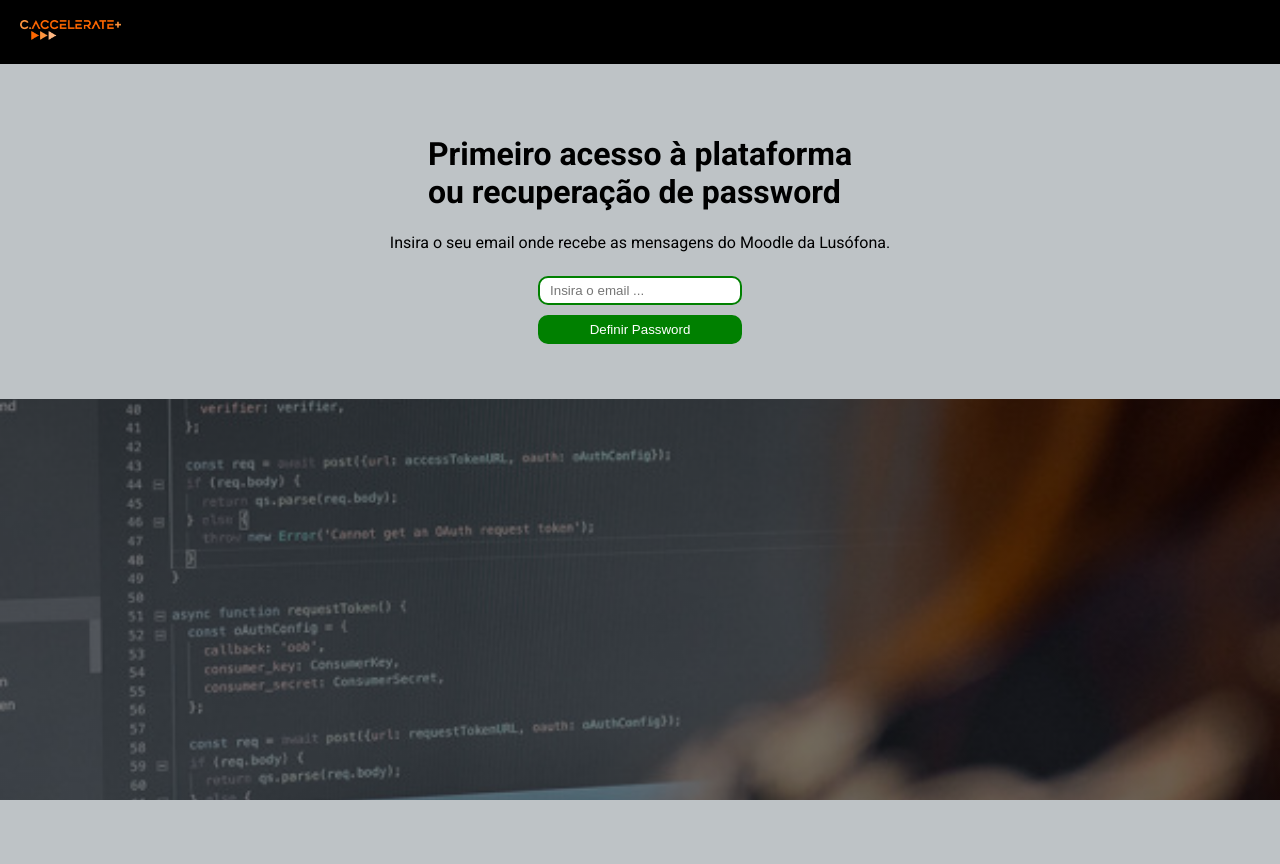
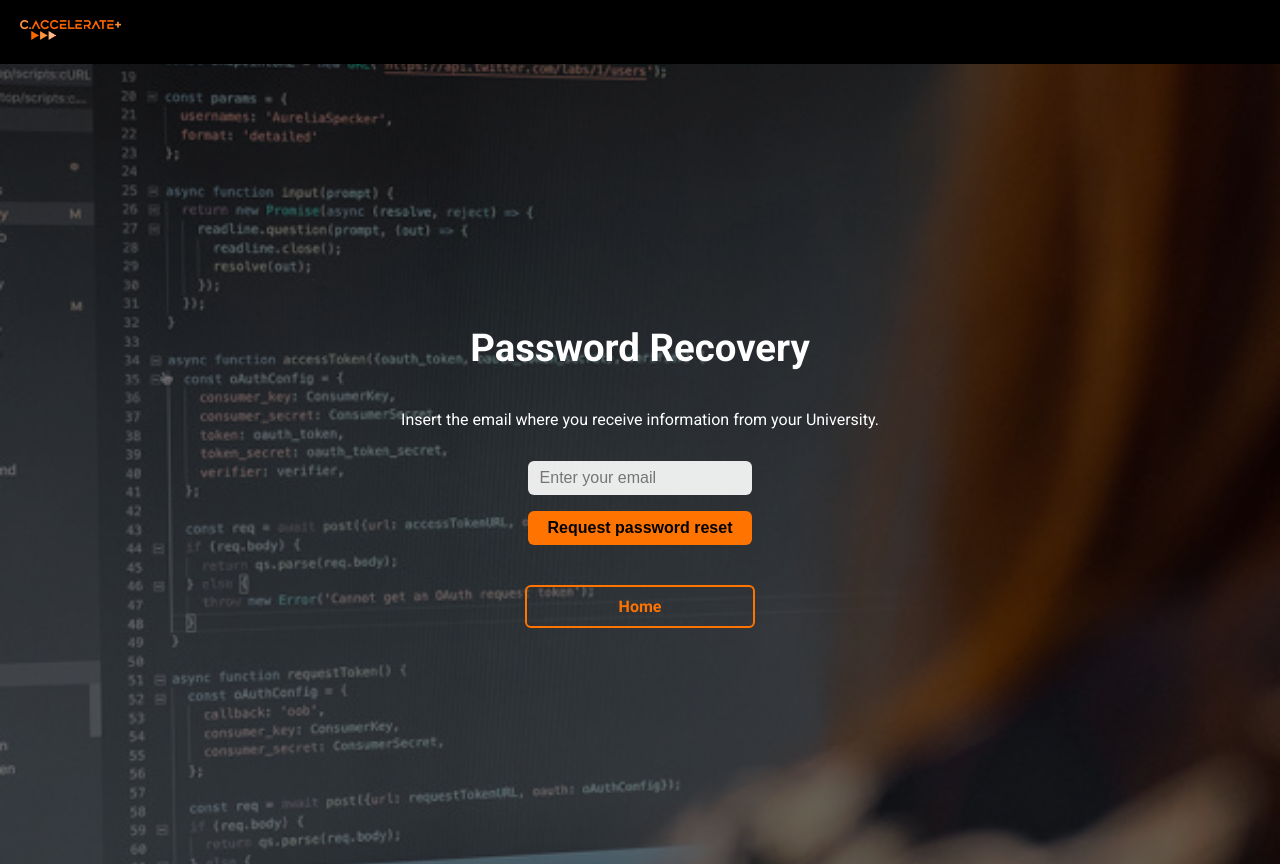
Before and after one commit to pw-2425-alunos/c-mentor, a Django app: page /geral/forgot_password/ in a window 1280 px wide. Before the commit the page ends 800 px from the top, so only its background shows below. Run offline with Django 4.2, Linux system fonts and the light colour scheme; some libraries are stand-ins or nearby versions.

Commit message:
finalizacoes

```diff
--- a/app/templates/app/base.html
+++ b/app/templates/app/base.html
@@ -28,10 +28,11 @@
         }
         nav {
 
-            font-size: 1.5em;
+            font-size: 1.1em;
             display: flex;
             align-items: center;
-            gap: 20px;
+			justify-content: center;
+            gap: 10px;
         }
 		body {
 			min-height: 100vh;
@@ -51,7 +52,6 @@
 		}
 
 		.dropdown .dropbtn {
-			font-size: 25px;
 			border: none;
 			outline: none;
 			color: white;
@@ -85,7 +85,6 @@
 
 		.dropdown-content a {
 			color: #222;
-			font-size: 0.7em;
 			padding: 10px 18px;
 			text-decoration: none;
 			display: block;
@@ -122,11 +121,9 @@
 				top: 60px;
 			}
 			.dropdown-content a {
-				font-size: 1.2em;
 				padding: 18px 24px;
 			}
 			.dropdown .dropbtn {
-				font-size: 20px;
 				padding: 12px 16px;
 				width: 100%;
 				border-radius: 0;
@@ -198,10 +195,9 @@
     display: block;
 }
 
-/* Mobile responsive */
-@media (max-width: 600px) {
+/* Always */
+@media (min-width: 100px) {
     .dropdown .dropbtn {
-        font-size: 18px;
         width: 100%;
         border-radius: 0;
         padding: 12px 16px;
@@ -218,7 +214,6 @@
         background-color: #111;
     }
     .dropdown-content a {
-        font-size: 1em;
         padding: 14px 24px;
     }
 }
@@ -230,9 +225,7 @@
 <body>
     <header  style="padding:10px;">
         <div>
-            <a href="{% url 'info' %}">
-				<img src="{% static 'app/caccelerate.png' %}" alt="C-Accelerate" height="20px" style="margin:10px;">
-            </a>
+            <a href="{% url 'info' %}"><img src="{% static 'app/caccelerate.png' %}" alt="C-Accelerate" height="20px" style="margin:10px;"></a>
         </div>
         {% if request.user.is_authenticated %}
 		<h3 class="titulo">
--- a/app/templates/app/forgot.html
+++ b/app/templates/app/forgot.html
@@ -1,67 +1,152 @@
 {% extends 'app/base.html' %}
-
-
 
 {% block style %}
 
+/* Reset */
+* { box-sizing: border-box; }
+
 main {
     display: flex;
-    flex-direction:column;
+    flex-direction: column;
     align-items: center;
-    justify-contents: center;
-    background: #BEC3C6;
+    justify-content: center;
+    min-height: 100vh;
+
+    background-image: linear-gradient(rgba(0,0,0,0.55), rgba(0,0,0,0.55)),
+                      url(/static/app/licenciatura-engenharia-informatica-lisboa_600.jpg);
+    background-size: cover;
+    background-position: center;
+    background-attachment: fixed;
+
+    color: white;
+    text-align: center;
+    padding: 40px 20px;
+    font-family: 'Roboto', sans-serif;
+    animation: fadeIn 1.5s ease forwards;
+}
+
+@keyframes fadeIn {
+    from { opacity: 0; }
+    to { opacity: 1; }
+}
+
+h1 {
+    font-size: 2.4em;
+    margin-bottom: 1.5rem;
+    animation: slideUp 1s ease forwards;
+}
+
+@keyframes slideUp {
+    from { transform: translateY(40px); opacity: 0; }
+    to { transform: translateY(0); opacity: 1; }
 }
 
 form {
     display: flex;
-    flex-direction:column;
+    flex-direction: column;
     align-items: center;
-    justify-contents: center;
-    max-width: 20ch;
+    justify-content: center;
+    width: 25ch;
+    margin-top: 1.5rem;
 }
 
 input {
     display: block;
-    padding:5px 10px;
-    margin: 5px;
-    border: 2px solid green;
+    padding: 8px 12px;
+    margin: 8px 0;
     width: 100%;
-    border-radius: 10px;
+    border-radius: 6px;
+    border: none;
+    font-size: 1rem;
 }
+
+input[type='email'] {
+    background-color: rgba(255,255,255,0.9);
+    color: #000;
+}
+
 input[type='submit'] {
-    color: white;
-    background: green;
-    width: 113%;
-    transition: background-color 0.3s, filter 0.3s; /* Smooth transition */
+    background-color: #ff7300;
+    color: black;
+    font-weight: bold;
+    cursor: pointer;
+    transition: all 0.3s ease;
 }
 
 input[type='submit']:hover {
-    filter: brightness(85%); /* Reduce brightness by 15% to make the color darker */
+    transform: translateY(-2px);
+    box-shadow: 0 6px 15px rgba(255,115,0,0.5);
+}
+
+.message {
+    margin-top: 1rem;
+    font-weight: 500;
+}
+
+
+
+a {
+    color: #ff7300;
+    text-decoration: none;
+    font-weight: bold;
+}
+
+p {
+    margin-top: 2rem;
+    font-style: italic;
+    font-size: 0.95rem;
+    color: #eee;
+}
+
+.secondary-btn {
+    display: block;
+    width: 100%;
+    max-width: 25ch;
+    margin: 2rem auto 0 auto;
+    padding: 10px 0;
+    background: transparent;
+    color: #ff7300;
+    border: 2px solid #ff7300;
+    border-radius: 6px;
+    font-weight: bold;
+    text-decoration: none;
+    font-size: 1rem;
+    transition: background 0.2s, color 0.2s;
+    box-sizing: border-box;
+}
+.secondary-btn:hover {
+    background: #ff7300;
+    color: #fff;
 }
 
 {% endblock %}
 
 
 {% block main %}
-<body style="background-color: #BEC3C6;">
 
- <h1>Primeiro acesso à plataforma <br>ou recuperação de password</h1>
+<h1>Password Recovery</h1>
 
 {% if success %}
+    <div class="message">
         {{ success }}
+    </div>
 {% else %}
+
     {% if error %}
+        <div class="message">
             {{ error }}
+        </div>
     {% endif %}
 
     <form action="" method="post">
         {% csrf_token %}
-        <br>
-        <input type="email" name="email" placeholder="Insira o email ..."/>
-        <input type="submit" value="Definir Password" />
+        <input type="email" name="email" placeholder="Enter your email">
+        <input type="submit" value="Request password reset">
     </form>
 
 {% endif %}
-</body>
+
+<a href="{% url 'info' %}" class="secondary-btn">Home</a>
+
 
 {% endblock %}
--- a/app/templates/app/password_reset_confirm.html
+++ b/app/templates/app/password_reset_confirm.html
@@ -50,12 +50,12 @@ input[type='submit'] {
         <p>{{val}}</p>
     {% endfor %}
 
-    <p>Tente novamente:</p>
+    <p>Try again:</p>
 
     <form action="{% url 'horarios:password_reset_confirm' uidb64 token %}" method="post">
         {% csrf_token %}
-        <input type="password" name="new_password1" placeholder="Nova senha" required>
-        <input type="password" name="new_password2" placeholder="Confirme a senha" required>
+        <input type="password" name="new_password1" placeholder="New password" required>
+        <input type="password" name="new_password2" placeholder="Confirm password" required>
         <input type="submit"value="Reset Password">
     </form>
 
--- a/app/views.py
+++ b/app/views.py
@@ -282,12 +282,12 @@ def forgot_password(request):
   email = request.POST.get('email')
 
   if not email:
-    return render(request, 'app/forgot.html', {'error': 'Insira o seu email onde recebe as mensagens do Moodle da Lusófona.'})
+    return render(request, 'app/forgot.html', {'error': 'Insert the email where you receive information from your University.'})
 
   user = User.objects.filter(email=email).first()
 
   if not user:
-    return render(request, 'app/forgot.html', {'error': 'O email inserido não está registado. Se for aluno do DEISI contacte lucio.studer@ulusofona.pt, enviando o seu nome completo, número de aluno, curso e ano, para ser registado na plataforma.'})
+    return render(request, 'app/forgot.html', {'error': 'The email you entered is not registered. Contact <a href="mailto:pweb.profs@gmail.com">pweb.profs@gmail.com</a>, sending your full name, student number, course and institution, so that you can be registered on the platform.'})
 
   token = token = default_token_generator.make_token(user)
   uidb64 = urlsafe_base64_encode(user.pk.to_bytes(4, 'big'))
@@ -295,13 +295,13 @@ def forgot_password(request):
   reset_link = request.build_absolute_uri(f'/geral/reset/{uidb64}/{token}/')
 
   send_mail(
-        'Definição de palavra chave',
-        f'Olá,\n\nPediu para redefinir a sua palavra chave, clique por favor no seguinte link:\n\n{reset_link}',
-        'lucio.studer@gmail.com',
+        'Password reset',
+        f'Hello,\n\nYou requested a password reset, please click on the following link:\n\n{reset_link}',
+        'pweb.profs@gmail.com',
         [email]
   )
 
-  return render(request, 'app/forgot.html', {'success': 'Foi-lhe enviado um email com um link para redefinir a sua senha.'})
+  return render(request, 'app/forgot.html', {'success': 'An email was sent with a link to reset your password.'})
 
 
 
--- a/projeto/settings.py
+++ b/projeto/settings.py
@@ -252,8 +252,8 @@ EMAIL_BACKEND = 'django.core.mail.backends.smtp.EmailBackend'
 EMAIL_HOST = 'smtp.gmail.com'
 EMAIL_PORT = 587
 EMAIL_USE_TLS = True
-EMAIL_HOST_USER = 'mentoriadeisi@gmail.com'
-EMAIL_HOST_PASSWORD = 'aqbs mqlr tiur jrad'  # usar uma google app password
+EMAIL_HOST_USER = 'pweb.profs@gmail.com'
+EMAIL_HOST_PASSWORD = 'dhzw yqpl mnqe nohj'
 
 LOGIN_URL = 'horarios:login'
 
```
Also changed, not shown: app/templates/app/login.html (+26 -1 lines), mentoria/templates/mentoria/info.html (+40 -9 lines), db.sqlite3. Lines whose indentation alone changed are shown as unchanged.
